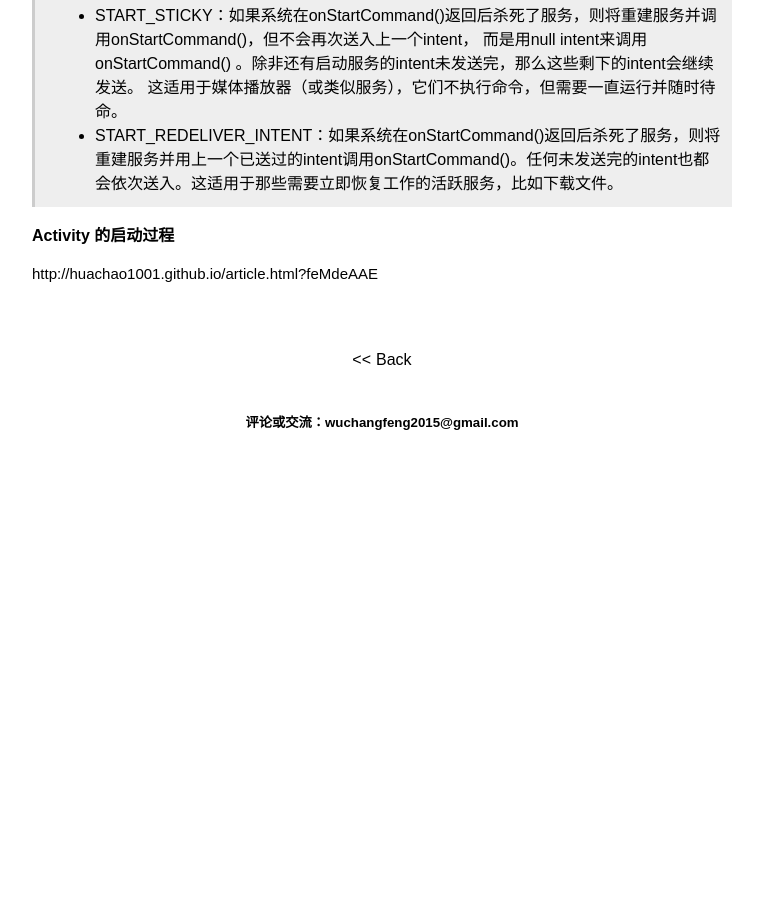
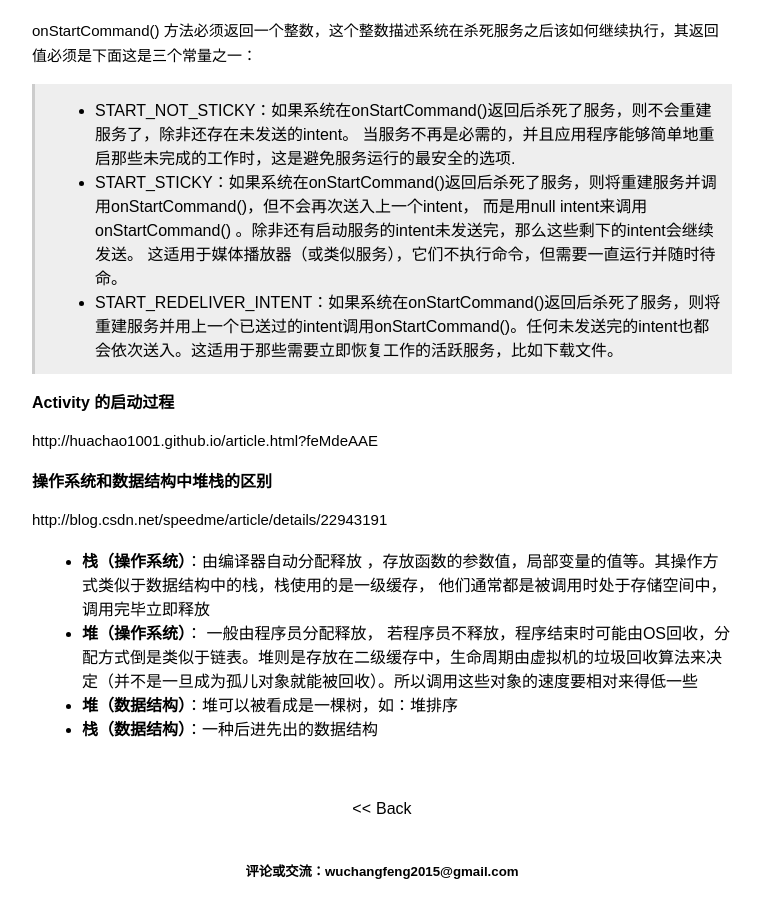
Before and after one commit to wuchangfeng/wuchangfeng.github.io, a Jekyll site: the page built from _posts/2017-04-23-for-interview-2.md, in a window 1280 px wide and 900 px high, scrolled down 12915 px. Shown: the whole window, without its empty margins (258-1021 px from the left). Built offline with Jekyll 4.4.1, drawn with Linux system fonts in a browser that asks for light colours; some web fonts are replaced; comment, search, counter and statistics services are not loaded; before the commit the page ends 13366 px from its top, so only the background shows below that; some of the changed text lies outside the part shown.

Commit message:
blog update

```diff
--- a/_posts/2017-04-23-for-interview-2.md
+++ b/_posts/2017-04-23-for-interview-2.md
@@ -23,6 +25,9 @@ categories: interview
 - hash 如何更加散列
 - Java 线程之间通信方式
 - Android 中 service 相关Service
+- 操作系统中和数据结构中堆栈之间的区别
+
+> 具体内容
 
 #### Https 为什么安全
 
@@ -473,3 +478,12 @@ onStartCommand() 方法必须返回一个整数，这个整数描述系统在杀
 #### Activity 的启动过程
 
 http://huachao1001.github.io/article.html?feMdeAAE
+
+#### 操作系统和数据结构中堆栈的区别
+
+http://blog.csdn.net/speedme/article/details/22943191
+
+- **栈（操作系统）**：由编译器自动分配释放 ，存放函数的参数值，局部变量的值等。其操作方式类似于数据结构中的栈，栈使用的是一级缓存， 他们通常都是被调用时处于存储空间中，调用完毕立即释放
+- **堆（操作系统）**： 一般由程序员分配释放， 若程序员不释放，程序结束时可能由OS回收，分配方式倒是类似于链表。堆则是存放在二级缓存中，生命周期由虚拟机的垃圾回收算法来决定（并不是一旦成为孤儿对象就能被回收）。所以调用这些对象的速度要相对来得低一些
+- **堆（数据结构）**：堆可以被看成是一棵树，如：堆排序
+- **栈（数据结构）**：一种后进先出的数据结构
```
Also changed, not shown: other parts of _posts/2017-04-23-for-interview-2.md (+2 -0 lines), _posts/2017-04-14-for-interview.md (+6 -0 lines), diary.md (+8 -0 lines).
